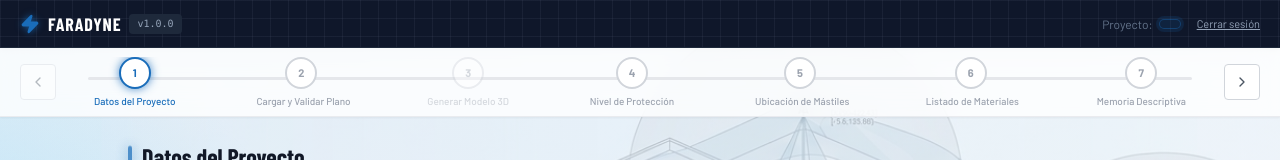
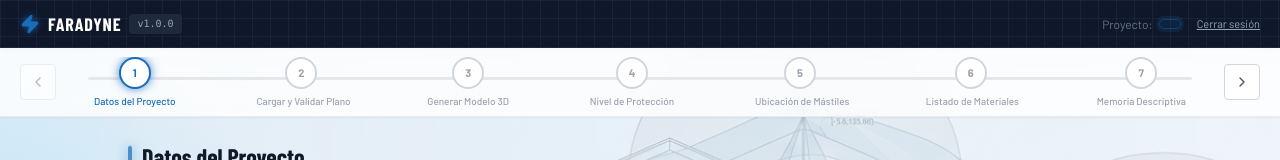
Before and after one commit to NataliaCalizaya/FARADYNE, a React (Vite) app in the folder frontend/: page / in a window 1280 px wide. Both pictures are taken after typing "Sample123" into the empty fields and a click on the button "Ingresar al Sistema". Shown: the top 160 px of the page. Built offline with nearby package versions, Linux system fonts and the light colour scheme; no server answers; a web font is replaced by a local one.

Commit message:
modify stepperbar.jsx

```diff
--- a/frontend/src/components/Stepper/StepperBar.jsx
+++ b/frontend/src/components/Stepper/StepperBar.jsx
@@ -51,20 +51,16 @@ export const StepperBar = ({ currentStep, onStepChange, isGeometriaValidada = fa
         {STEPS.map((step) => {
           const isDone = currentStep > step.id;
           const isActive = currentStep === step.id;
-          const isDisabled = step.id === 2 && !isGeometriaValidada && currentStep < 2;
 
           return (
             <div
               key={step.id}
-              onClick={() => {
-                if (!isDisabled) onStepChange(step.id);
-              }}
-              className={`group relative z-10 flex flex-col items-center gap-1.5 shrink-0 px-1.5 ${isDisabled ? 'opacity-40 cursor-not-allowed' : 'cursor-pointer'
-                }`}
+              onClick={() => onStepChange(step.id)}
+              className="group relative z-10 flex flex-col items-center gap-1.5 shrink-0 px-1.5 cursor-pointer"
             >
               {/* Tooltip */}
               <div className="stepper-tooltip absolute -top-9 left-1/2 whitespace-nowrap bg-slate-900 text-white text-[10px] px-2.5 py-1.5 rounded shadow-lg z-20">
-                {isDisabled ? 'Confirmá la geometría en el paso anterior' : step.desc}
+                {step.desc}
               </div>
 
               <div
```
